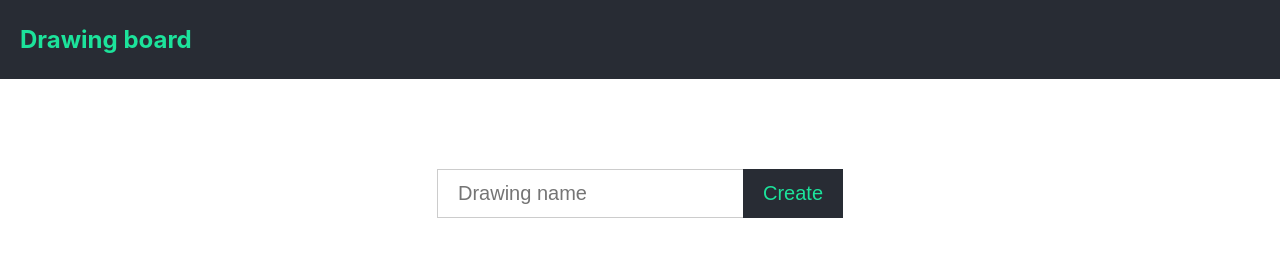
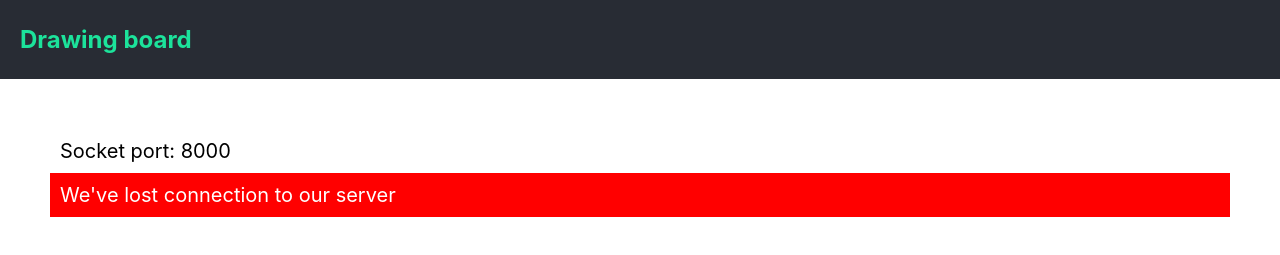
Before and after one commit to collinewait/drawing-board, a React (Create React App) app in the folder drawing-board-frontend/: page / in a window 1280 px wide. Shown: the top 255 px of the page. Built offline with nearby package versions, Linux system fonts and the light colour scheme; no server answers.

Commit message:
- display connection status - enable running of the app on different ports

```diff
--- a/drawing-board-frontend/src/App.css
+++ b/drawing-board-frontend/src/App.css
@@ -100,3 +100,16 @@ html,body, #root { height: 100%; margin: 0px; padding: 0px; }
   border: 1px solid #444;
   height: 100%;
 }
+
+.Connection-error {
+  background-color: red;
+  color: #fff;
+  padding: 10px;
+  font-size: 20px;
+}
+
+.Connection-port {
+  background-color:#fff;
+  padding: 10px;
+  font-size: 20px;
+}
--- a/drawing-board-frontend/src/App.js
+++ b/drawing-board-frontend/src/App.js
@@ -3,6 +3,7 @@ import './App.css';
 import DrawingForm from './DrawingForm';
 import DrawingList from './DrawingList';
 import Drawing from './Drawing';
+import Connection from './Connection';
 
 const isEmptyObject = obj =>
   Object.entries(obj).length === 0 && obj.constructor === Object;
@@ -29,7 +30,10 @@ const App = () => {
         <h2>Drawing board</h2>
       </div>
 
-      <div className="App-contents">{ctrl}</div>
+      <div className="App-contents">
+        <Connection />
+        {ctrl}
+      </div>
     </div>
   );
 };
--- /dev/null
+++ b/drawing-board-frontend/src/Connection.js
@@ -0,0 +1,35 @@
+import React, { useState, useEffect, useLayoutEffect } from 'react';
+import { subscribeToConnectionEvent } from './api';
+
+const Connection = () => {
+  const [connection, setConnectionState] = useState({
+    status: 'connecting',
+    port: null,
+  });
+
+  useLayoutEffect(() => {
+    subscribeToConnectionEvent(connectObj => {
+      setConnectionState(connectObj);
+    });
+  }, []);
+
+  let content = null;
+
+  if (connection.status === 'disconnected') {
+    content = (
+      <div className="Connection-error">
+        We've lost connection to our server
+      </div>
+    );
+  }
+  if (connection.status === 'connecting') {
+    content = <div>Connecting...</div>;
+  }
+  return (
+    <div>
+      <div className="Connection-port">Socket port: {connection.port}</div>
+      {content}
+    </div>
+  );
+};
+export default Connection;
--- a/drawing-board-frontend/src/api.js
+++ b/drawing-board-frontend/src/api.js
@@ -2,7 +2,9 @@ import openSocket from 'socket.io-client';
 import { fromEventPattern } from 'rxjs';
 import { bufferTime, map } from 'rxjs/operators';
 
-const socket = openSocket(process.env.REACT_APP_SERVER_URL);
+const port = parseInt(window.location.search.replace('?', '')) || 8000; // this is a hack only for the demo. don't do it in real life
+//const socket = openSocket(process.env.REACT_APP_SERVER_URL);
+const socket = openSocket(process.env.REACT_APP_SERVER_URL + port);
 
 function subscribeToDrawings(cb) {
   socket.on('drawing', cb);
@@ -32,9 +34,33 @@ function subscribeToDrawingLines(drawingId, cb) {
   socket.emit('subscribeToDrawingLines', drawingId);
 }
 
+function subscribeToConnectionEvent(cb) {
+  socket.on('connect', () =>
+    cb({
+      status: 'connected',
+      port,
+    }),
+  );
+
+  socket.on('disconnect', () =>
+    cb({
+      status: 'disconnected',
+      port,
+    }),
+  );
+
+  socket.on('connect_error', () =>
+    cb({
+      status: 'disconnected',
+      port,
+    }),
+  );
+}
+
 export {
   createDrawing,
   subscribeToDrawings,
   publishLine,
   subscribeToDrawingLines,
+  subscribeToConnectionEvent,
 };
```
Also changed, not shown: 1 other file (tests, documents, lock files or other folders).
